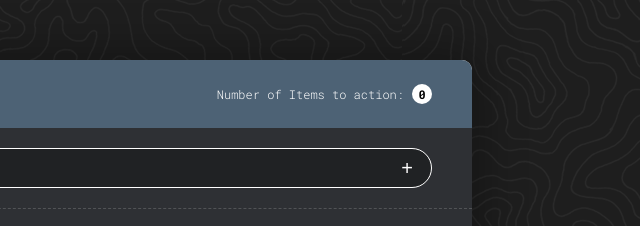
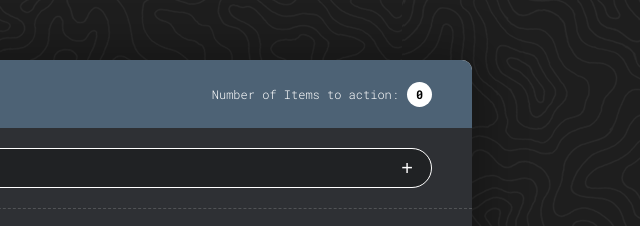
Before and after one commit to dans-env/vanilla, a plain HTML site: page todo-app/todo-app-client/index.html in a window 1280 px wide. Shown: the top 226 px of the page, 568-1208 px from the left. Drawn offline with Linux system fonts and the light colour scheme; no server answers.

Commit message:
Adding all build changes

```diff
--- a/todo-app/todo-app-client/assets/css/index.css
+++ b/todo-app/todo-app-client/assets/css/index.css
@@ -104,14 +104,14 @@ body {
 }
 
 .number-of-items p span {
-   width: 20px;
-   height: 20px;
-   border-radius: 20px;
+   width: 25px;
+   height: 25px;
+   border-radius: 25px;
    background: #fff;
    margin-left: 8px;
    color: #000;
    text-align: center;
-   line-height: 20px;
+   line-height: 25px;
    font-weight: bold;
 }
 
--- a/todo-app/todo-app-client/assets/scripts/app.js
+++ b/todo-app/todo-app-client/assets/scripts/app.js
@@ -59,7 +59,7 @@
    const handleFormSubmit = async (event) => {
       event.preventDefault();
       const formData = getUsersInputFromForm();
-      (formData) ? addItemTo_db(formData) && createTodoItem(formData) && incrementItemCount() : showErrorNotification();
+      (formData) ? (addItemTo_db(formData), createTodoItem(formData), incrementItemCount()) : showErrorNotification();
       form.reset();
    };
 
```
